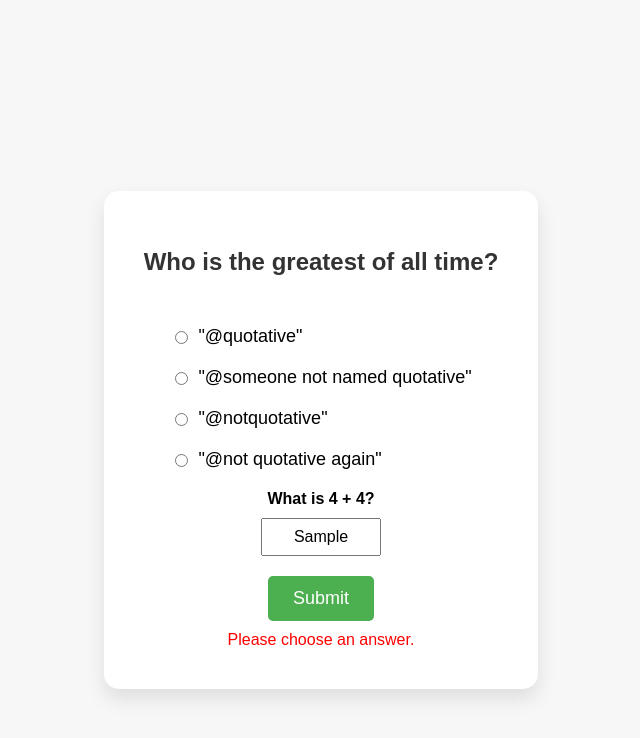
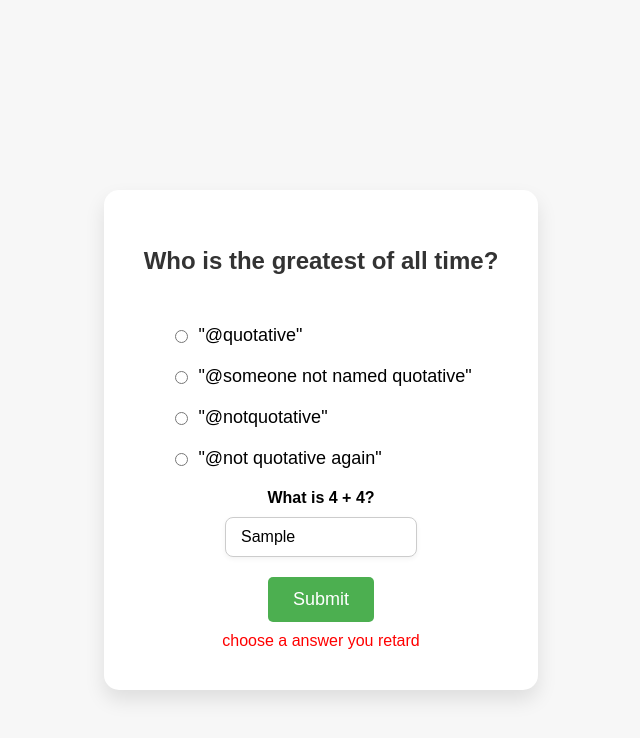
Before and after one commit to krinckled/v2, a website: page quiz.html in a window 1280 px wide. Both pictures are taken after typing "Sample" into the empty fields and a click on the button "Submit". Shown: the whole page, without its empty margins (319-959 px from the left). Drawn offline with Linux system fonts and the light colour scheme.

Commit message:
Update quiz.html

```diff
--- a/quiz.html
+++ b/quiz.html
@@ -55,10 +55,19 @@
       }
 
       #captcha-answer {
-        padding: 8px;
+        padding: 10px 15px;
         font-size: 16px;
-        width: 100px;
-        text-align: center;
+        width: 160px;
+        border: 1px solid #ccc;
+        border-radius: 8px;
+        outline: none;
+        transition: border-color 0.3s, box-shadow 0.3s;
+        box-shadow: 0 2px 5px rgba(0, 0, 0, 0.05);
+      }
+
+      #captcha-answer:focus {
+        border-color: #4caf50;
+        box-shadow: 0 0 8px rgba(76, 175, 80, 0.3);
       }
 
       #submit-btn {
@@ -148,12 +157,12 @@
         const errorMsg = document.getElementById("error-msg");
 
         if (!selected) {
-          errorMsg.textContent = "Please choose an answer.";
+          errorMsg.textContent = "choose a answer you retard";
           return false;
         }
 
         if (parseInt(captchaInput) !== correctCaptchaAnswer) {
-          errorMsg.textContent = "Incorrect CAPTCHA. Try again.";
+          errorMsg.textContent = "are you sped?";
           generateCaptcha();
           return false;
         }
@@ -169,7 +178,6 @@
         return false;
       }
 
-      // Init CAPTCHA on page load
       window.onload = generateCaptcha;
     </script>
   </body>
```
